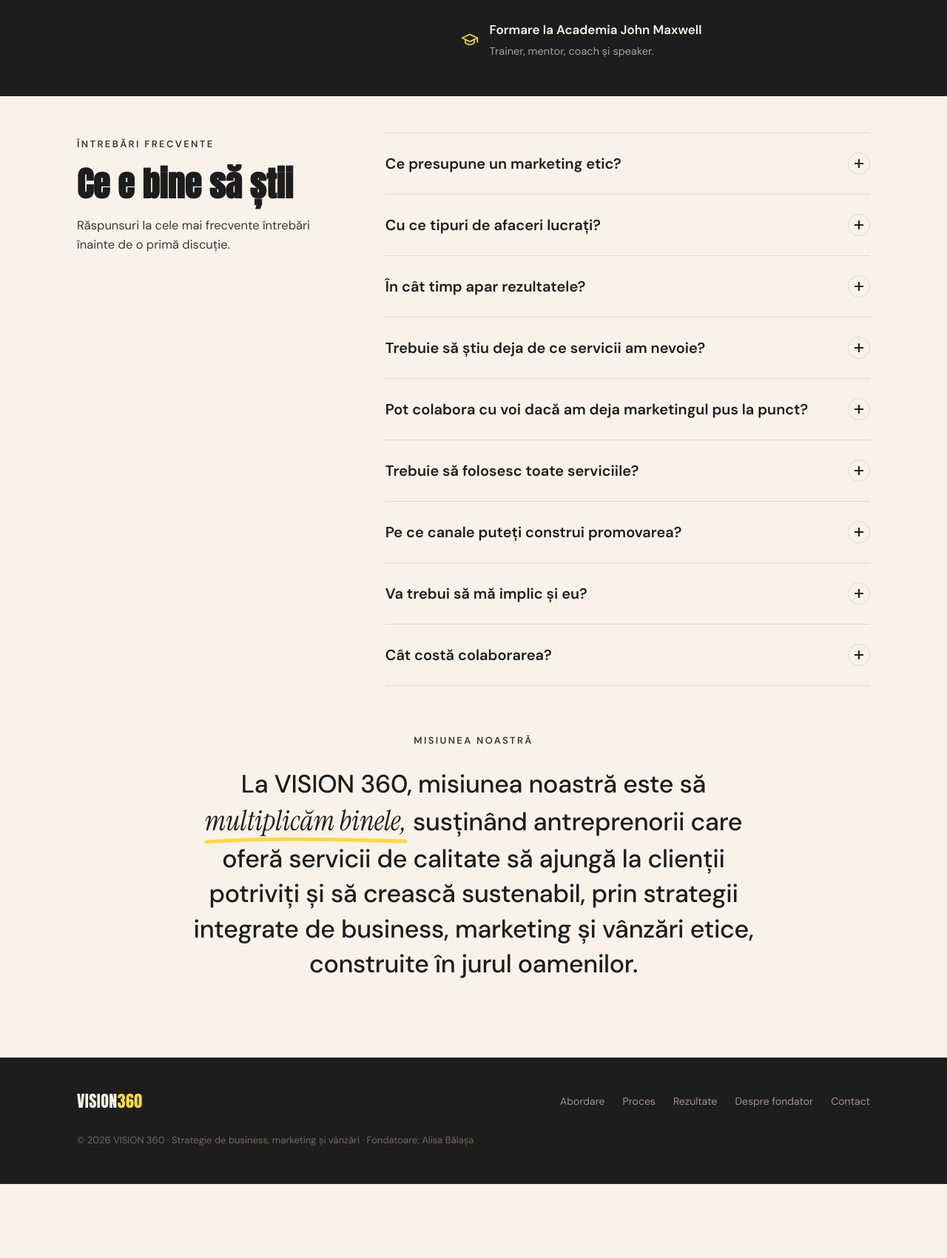
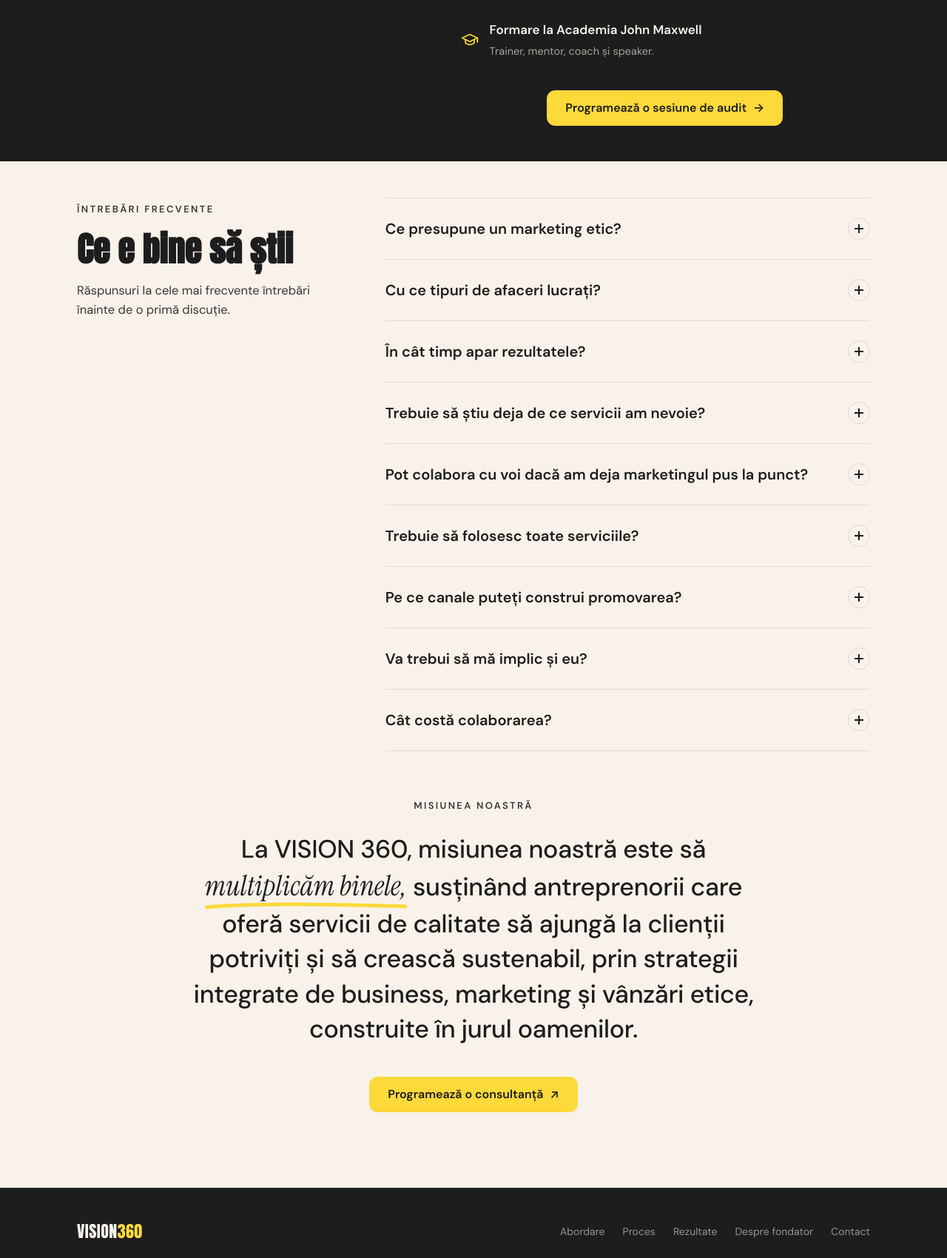
Before and after one commit to biaasap55/VISION-360-Landing-Page, a website: page index.html in a window 1280 px wide. Shown: the part 6852-8552 px from the top of the page at 74% size. Before the commit the page ends 8452 px from the top, so only its background shows below. Drawn offline with Linux system fonts and the light colour scheme; a script that the page names is missing.

Commit message:
Add CTA buttons after founder section and mission statement
Centered Typeform popup buttons: "Programează o sesiune de audit"
after John Maxwell card, "Programează o consultanță" after mission
text. Both use reveal animation and match existing button styling.

Co-Authored-By: Claude Opus 4.6 <noreply@anthropic.com>

```diff
--- a/index.html
+++ b/index.html
@@ -906,6 +906,9 @@
           <div class="cs">Trainer, mentor, coach și speaker.</div>
         </div>
       </div>
+      <div class="reveal" style="margin-top:clamp(28px,3.5vw,40px);display:flex;justify-content:center">
+        <a data-tf-popup="AA5M88UV" class="btn btn-primary" style="cursor:pointer">Programează o sesiune de audit <span class="arr">→</span></a>
+      </div>
     </div>
   </div>
 </section>
@@ -968,6 +971,9 @@
   <div class="wrap">
     <span class="label reveal">Misiunea noastră</span>
     <p class="promise-txt reveal d1">La VISION 360, misiunea noastră este să <span class="underline-y serif-it">multiplicăm binele,<svg viewBox="0 0 400 20" preserveAspectRatio="none"><path d="M4 13 C 90 4, 200 4, 396 11"/></svg></span> susținând antreprenorii care oferă servicii de calitate să ajungă la clienții potriviți și să crească sustenabil, prin strategii integrate de business, marketing și vânzări etice, construite în jurul oamenilor.</p>
+    <div class="reveal d2" style="margin-top:clamp(28px,3.5vw,40px);display:flex;justify-content:center">
+      <a data-tf-popup="AA5M88UV" class="btn btn-primary" style="cursor:pointer">Programează o consultanță <span class="arr">↗</span></a>
+    </div>
   </div>
 </section>
 
```
